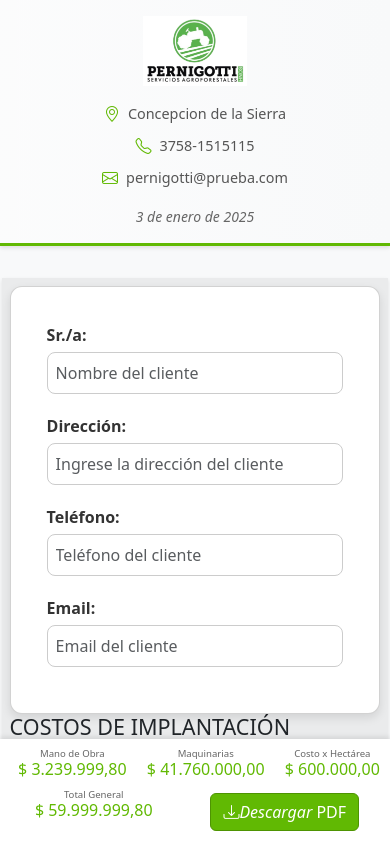
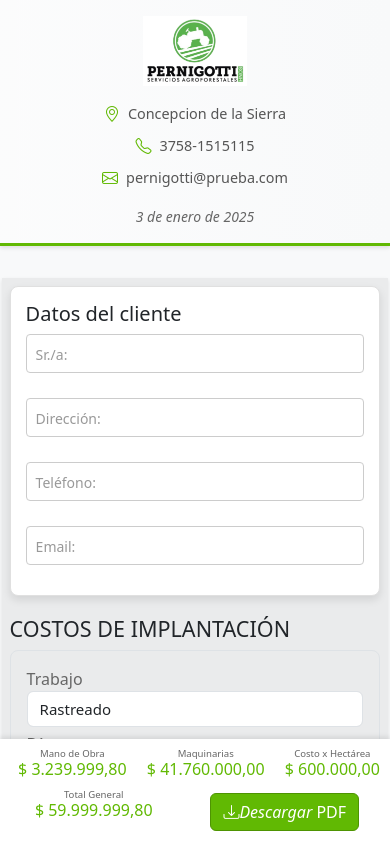
Before and after one commit to josegazano732/App-Presupuesto, an Angular app: page / in a window 390 px wide. Shown: the top 842 px of the page. Built offline with nearby package versions, Linux system fonts and the light colour scheme.

Commit message:
Mejoras finalizada

```diff
--- a/src/app/components/budget-form/budget-form.component.html
+++ b/src/app/components/budget-form/budget-form.component.html
@@ -43,12 +43,14 @@
               El precio por día no puede ser 0.
             </div>
           </div>
-        <div class="total-value">
+        <div class="d-flex justify-content-between align-items-center mt-2">
+            <div class="total-value" >
             Total: {{formatCurrency(item.total)}}
             </div>
-        <button class="btn btn-danger w-100 mt-2" (click)="removeLaborCost(i)">
+          <button class="btn btn-danger" (click)="removeLaborCost(i)">
             <i class="bi bi-trash"></i> Eliminar
           </button>
+        </div>
       </div>
       <button class="btn btn-primary mb-4" (click)="addLaborCost()" [disabled]="!isLaborCostValid()">
         <i class="bi bi-plus"></i> Agregar Mano de Obra
@@ -149,12 +151,14 @@
             El precio por hora no puede ser 0.
             </div>
         </div>
+        <div class="d-flex justify-content-between align-items-center mt-2">
           <div class="total-value">
             Total: {{formatCurrency(item.total)}}
           </div>
-        <button class="btn btn-danger w-100 mt-2" (click)="removeMachineryWork(i)">
+          <button class="btn btn-danger" (click)="removeMachineryWork(i)">
             <i class="bi bi-trash"></i> Eliminar
           </button>
+        </div>
       </div>
       <button class="btn btn-primary mb-4" (click)="addMachineryWork()" [disabled]="!isMachineryWorkValid()">
         <i class="bi bi-plus"></i> Agregar Maquinaria
@@ -245,12 +249,14 @@
             El precio por unidad no puede ser 0 o vacío.
             </div>
         </div>
+        <div class="d-flex justify-content-between align-items-center mt-2">
           <div class="total-value">
             Total: {{formatCurrency(item.total)}}
           </div>
-        <button class="btn btn-danger w-100 mt-2" (click)="removeSeedling(i)">
+          <button class="btn btn-danger" (click)="removeSeedling(i)">
             <i class="bi bi-trash"></i> Eliminar
           </button>
+        </div>
       </div>
       <button class="btn btn-primary mb-4" (click)="addSeedling()" [disabled]="!isSeedlingValid()">
         <i class="bi bi-plus"></i> Agregar Plantín
--- a/src/app/components/budget-form/client-info/client-info.component.css
+++ b/src/app/components/budget-form/client-info/client-info.component.css
@@ -1,70 +1,105 @@
-/* Estilos generales para la tarjeta */
 .card {
-  border-radius: 12px;
-  box-shadow: 0 4px 10px rgba(0, 0, 0, 0.1);
-  transition: transform 0.3s ease-in-out, box-shadow 0.3s ease-in-out;
-  background: #ffffff;
-  padding: 20px;
+  border: 1px solid #e0e0e0;
+  border-radius: 8px;
+  box-shadow: 0 4px 8px rgba(0, 0, 0, 0.1);
+  background-color: #ffffff;
+  max-width: 1200px; /* Aumentamos el ancho para 4 columnas */
+  margin-bottom: 20px;
+  margin-left: auto;
+  padding: 8px;
 }
 
-.card:hover {
-  transform: translateY(-5px);
-  box-shadow: 0 6px 15px rgba(0, 0, 0, 0.15);
+.form-grid {
+  display: grid;
+  grid-template-columns: repeat(4, 1fr); /* 4 columnas */
+  gap: 10px; /* Espacio entre los campos */
 }
 
-/* Distribución en grid para optimizar el espacio */
-.row {
-  display: grid;
-  grid-template-columns: repeat(auto-fit, minmax(250px, 1fr));
-  gap: 10px;
-}
-
-/* Estilos para los campos de formulario */
 .form-group {
-  margin-bottom: 10px;
-  display: flex;
-  flex-direction: column;
-}
-
-.form-label {
-  font-weight: bold;
-  color: #333;
-  margin-bottom: 5px;
+  position: relative;
+  margin-bottom: 15px;
 }
 
 .form-control {
-  border-radius: 8px;
-  border: 1px solid #ccc;
+  width: 100%;
   padding: 8px;
-  transition: all 0.3s ease-in-out;
-  width: 100%;
+  border: 1px solid #cccccc;
+  border-radius: 4px;
+  font-size: 16px;
+  outline: none;
+  transition: border-color 0.3s ease;
 }
 
 .form-control:focus {
   border-color: #007bff;
-  box-shadow: 0 0 8px rgba(0, 123, 255, 0.3);
 }
 
-/* Animación al enfocar un campo */
-@keyframes inputFocus {
-  from {
-    transform: scale(1);
-  }
-  to {
-    transform: scale(1.02);
-  }
+.form-control.invalid {
+  border-color: #dc3545;
 }
 
-.form-control:focus {
-  animation: inputFocus 0.2s ease-in-out;
+.form-label {
+  position: absolute;
+  top: 50%;
+  left: 10px;
+  transform: translateY(-50%);
+  color: #999999;
+  font-size: 16px;
+  transition: all 0.3s ease;
+  pointer-events: none;
 }
 
-/* Estilos para el mensaje de error */
-.alert-danger {
+.form-control:focus + .form-label,
+.form-control:not(:placeholder-shown) + .form-label {
+  top: 0;
+  font-size: 12px;
+  color: #010913;
+  background-color: #ffffff;
+  padding: 0 5px;
+}
+
+.form-control.invalid + .form-label {
+  color: #dc3545;
+}
+
+.alert {
+  padding: 8px 10px;
+  border-radius: 4px;
+  font-size: 0.9em;
+  margin-top: 8px;
+  display: none;
   background-color: #f8d7da;
   border: 1px solid #f5c6cb;
   color: #721c24;
-  border-radius: 5px;
-  padding: 8px;
-  transition: opacity 0.3s ease-in-out;
+  transition: opacity 0.3s ease;
+  opacity: 0;
 }
+
+.alert.show {
+  display: block;
+  opacity: 1;
+}
+
+.alert-icon {
+  margin-right: 5px;
+  vertical-align: middle;
+}
+
+/* Responsive: Pantallas pequeñas (móviles) */
+@media (max-width: 768px) {
+  .form-grid {
+    grid-template-columns: 1fr; /* Una columna en móviles */
+  }
+
+  .card {
+    padding: 15px;
+  }
+
+  .form-control {
+    font-size: 14px;
+  }
+
+  .form-label {
+    font-size: 14px;
+  }
+}
--- a/src/app/components/budget-form/client-info/client-info.component.html
+++ b/src/app/components/budget-form/client-info/client-info.component.html
@@ -1,32 +1,26 @@
 <div class="card">
-  <div class="card-body">
-    <div class="row">
+  <h5 class="card-title">Datos del cliente</h5>
+  <form class="form">
+    <div class="form-grid">
       <div class="form-group">
-        <label class="form-label">Sr./a:</label>
-        <input type="text" class="form-control" [(ngModel)]="client.name"
-         (keypress)="allowOnlyText($event)"
-        placeholder="Nombre del cliente">
+        <input type="text" id="clientName" class="form-control" placeholder=" " aria-label="Nombre del cliente">
+        <label for="clientName" class="form-label">Sr./a:</label>
       </div>
       <div class="form-group">
-        <label class="form-label">Dirección:</label>
-        <input type="text" class="form-control" [(ngModel)]="client.address"
-        placeholder="Ingrese la dirección del cliente">
+        <input type="text" id="clientAddress" class="form-control" placeholder=" " aria-label="Dirección del cliente">
+        <label for="clientAddress" class="form-label">Dirección:</label>
       </div>
       <div class="form-group">
-        <label class="form-label">Teléfono:</label>
-        <input type="tel" (input)="validarNumerosYGuiones($event)"  title="Solo se permiten números" class="form-control" [(ngModel)]="client.phone"
-        placeholder="Teléfono del cliente">
+        <input type="tel" id="clientPhone" class="form-control" placeholder=" " aria-label="Teléfono del cliente" title="Solo se permiten números">
+        <label for="clientPhone" class="form-label">Teléfono:</label>
       </div>
       <div class="form-group">
-        <label class="form-label">Email:</label>
-        <input type="email"
-        (input)="validarCorreo()"
-        class="form-control" [(ngModel)]="client.email"
-        placeholder="Email del cliente">
-        <div *ngIf="client.email && error" class="alert alert-danger mt-2" style="font-size: 0.9em;">
-          Ingrese un correo válido. Ejemplo: nombre@dominio.com
+        <input type="email" id="clientEmail" class="form-control" placeholder=" " aria-label="Email del cliente" [(ngModel)]="email" name="email" (input)="validateEmail()">
+        <label for="clientEmail" class="form-label">Email:</label>
+        <div id="emailError" class="alert" role="alert" [class.show]="showError">
+          <span class="alert-icon">⚠️</span> Ingrese un correo válido. Ejemplo: nombre@dominio.com
         </div>
       </div>
     </div>
-  </div>
+  </form>
 </div>
--- a/src/app/components/budget-form/client-info/client-info.component.ts
+++ b/src/app/components/budget-form/client-info/client-info.component.ts
@@ -10,6 +10,9 @@ export class ClientInfoComponent {
   @Input() client!: Client;
 
   error: boolean = false;
+
+  email: string = '';
+  showError: boolean = false;
 
   // Validar solo números y guiones y longitud máxima de 11 caracteres
   validarNumerosYGuiones(event: any) {
@@ -27,6 +30,11 @@ export class ClientInfoComponent {
     this.error = !patronCorreo.test(this.client.email);
   }
 
+  validateEmail() {
+    const emailRegex = /^[^\s@]+@[^\s@]+\.[^\s@]+$/;
+    this.showError = !emailRegex.test(this.email) && this.email.trim() !== "";
+  }
+
   allowOnlyText(event: KeyboardEvent): void {
     const inputChar = String.fromCharCode(event.charCode);
     if (!/^[a-zA-Z]*$/.test(inputChar)) {
--- a/src/global_styles.css
+++ b/src/global_styles.css
@@ -4,5 +4,5 @@
 
 body {
   font-family: system-ui, -apple-system, BlinkMacSystemFont, 'Segoe UI', Roboto, Oxygen, Ubuntu, Cantarell, 'Open Sans', 'Helvetica Neue', sans-serif;
-  background-color: #f5f5f5;
+  background-color: #070707e1;
 }
```
Lines whose indentation alone changed are shown as unchanged.
